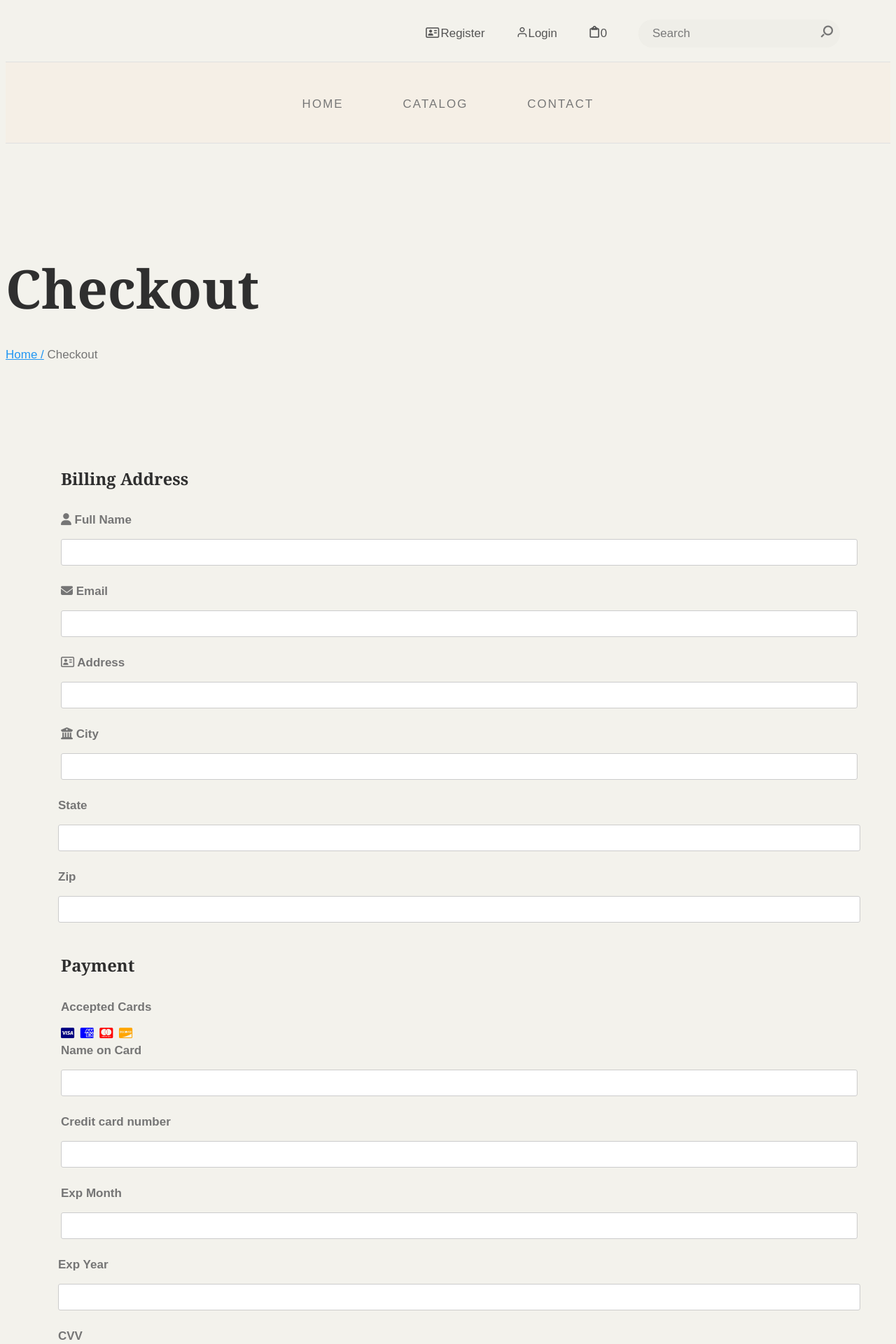
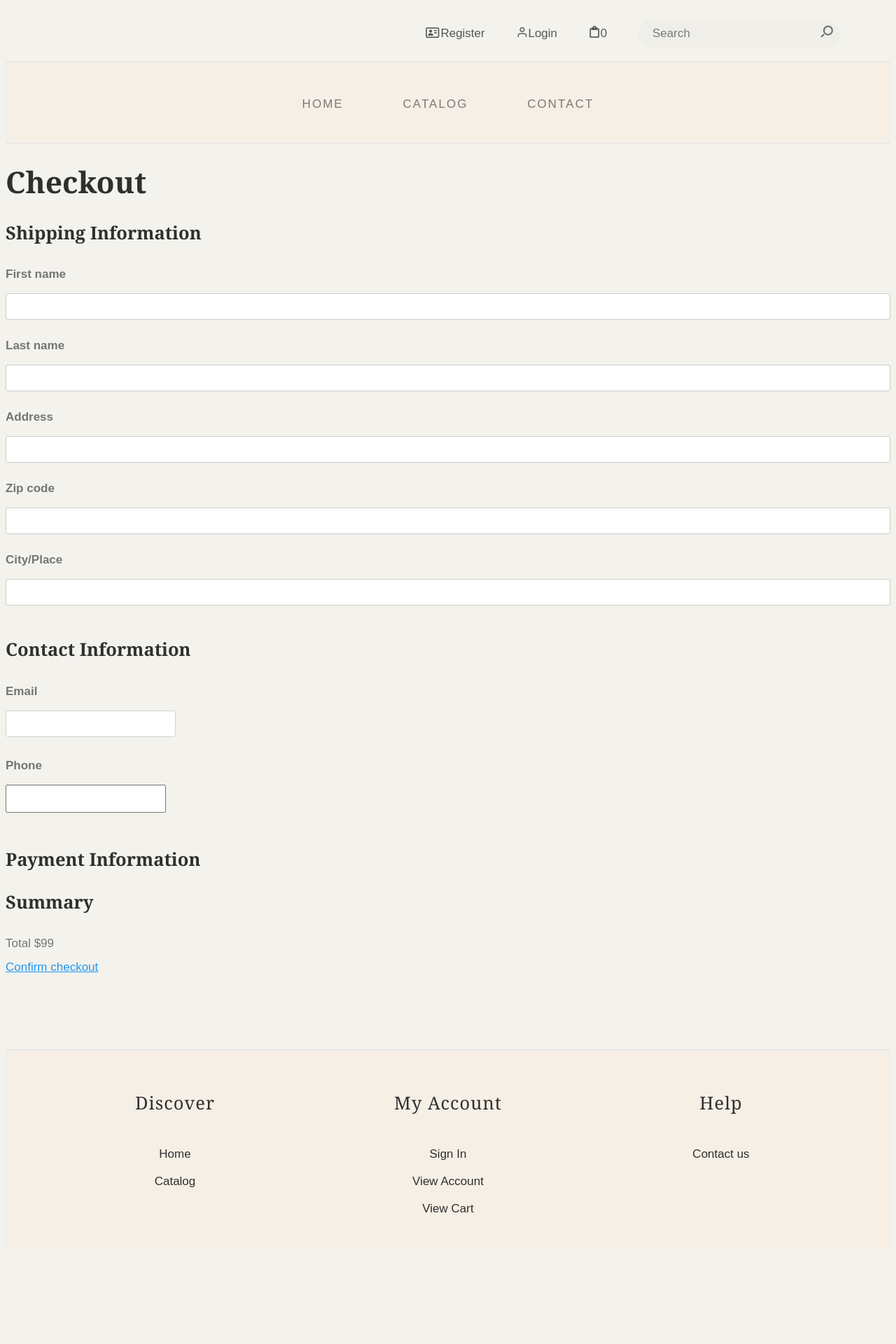
Before and after one commit to ztsv-av/CS492_GROUP5_BMS, a Django app: page /checkout in a window 1280 px wide. Shown: the top 1920 px of the page at 70% size. After the commit the page ends 1732 px from the top, so only its background shows below. Run offline with Django 4.2, Linux system fonts and the light colour scheme; some libraries are stand-ins or nearby versions; some web fonts are replaced.

Commit message:
working on cart...

```diff
--- a/bookstore/cart/templates/checkout.html
+++ b/bookstore/cart/templates/checkout.html
@@ -3,16 +3,84 @@
 
 {% include 'base/head.html' %}
 
-<div id="header-wrap">
-    {% include 'base/navbar.html' %}
-    {% include 'base/header.html' %}
-
-</div>
+{% include 'base/header_wrap.html' %}
 
 {% load static %}
 <link rel="stylesheet" type="text/css" href="{% static 'css/checkout.css' %}">
 
-<section>
+
+<div class="max-w-6xl mx-auto flex flex-wrap items-start py-6 px-6 xl:px-0">
+  <div class="products w-full lg:w-3/4">
+      <h1 class="mb-5 text-3xl">Checkout</h1>
+
+      <div class="w-full pr-6">
+          <div class="mb-6 p-6 bg-gray-100 rounded-xl">
+              <h2 class="mb-5 uppercase text-lg">Shipping information</h2>
+
+              <div class="flex space-x-6">
+                  <div class="w-1/2 mb-4">
+                      <label class="inline-block mb-2">First name</label>
+                      <input type="text" class="w-full p-5 rounded-xl">
+                  </div>
+
+                  <div class="w-1/2 mb-4">
+                      <label class="inline-block mb-2">Last name</label>
+                      <input type="text" class="w-full p-5 rounded-xl">
+                  </div>
+              </div>
+
+              <div class="mb-4">
+                  <label class="inline-block mb-2">Address</label>
+                  <input type="text" class="w-full p-5 rounded-xl">
+              </div>
+
+              <div class="flex space-x-6">
+                  <div class="w-1/2 mb-4">
+                      <label class="inline-block mb-2">Zip code</label>
+                      <input type="text" class="w-full p-5 rounded-xl">
+                  </div>
+
+                  <div class="w-1/2 mb-4">
+                      <label class="inline-block mb-2">City/Place</label>
+                      <input type="text" class="w-full p-5 rounded-xl">
+                  </div>
+              </div>
+          </div>
+
+          <div class="mb-6 p-6 bg-gray-100 rounded-xl">
+              <h2 class="mb-5 uppercase text-lg">Contact information</h2>
+
+              <div class="mb-4">
+                  <label class="inline-block mb-2">Email</label>
+                  <input type="email" class="w-full p-5 rounded-xl">
+              </div>
+
+              <div class="mb-4">
+                  <label class="inline-block mb-2">Phone</label>
+                  <input type="phone" class="w-full p-5 rounded-xl">
+              </div>
+          </div>
+
+          <div class="mb-6 p-6 bg-gray-100 rounded-xl">
+              <h2 class="mb-5 uppercase text-lg">Payment information</h2>
+          </div>
+      </div>
+  </div>
+
+  <div class="summary w-full w-1/4 p-6 bg-gray-100 rounded-xl mt-3">
+      <h2 class="uppercase text-lg mb-5">Summary</h2>
+
+      <div class="mb-6 flex justify-between">
+          <span class="font-semibold">Total</span>
+          <span>$99</span>
+      </div>
+
+      <a href="#" class="inline-block px-8 py-4 rounded-xl bg-purple-500 hover:bg-purple-700 text-white">Confirm checkout</a>
+  </div>
+</div>
+
+
+<!-- <section>
 	<div>
 		<div class="row">
 			<div class="col-md-12">
@@ -35,10 +103,6 @@
   <div class="col-75">
     <div class="container">
       <form action="/action_page.php">
-
-<!-- ----------------------------------------------------------------
-Customer information
----------------------------------------------------------------- -->
 
         <div class="row">
           <div class="col-50">
@@ -63,10 +127,6 @@ Customer information
               </div>
             </div>
           </div>
-
-<!-- ----------------------------------------------------------------
-Payment information
----------------------------------------------------------------- -->
 
           <div class="col-50">
             <h3>Payment</h3>
@@ -97,10 +157,6 @@ Payment information
             </div>
           </div>
 
-<!-- ----------------------------------------------------------------
-Continue to Checkout Button
----------------------------------------------------------------- -->
-
         </div>
         <label>
           <input type="checkbox" checked="checked" name="sameadr"> Shipping address same as billing
@@ -115,7 +171,7 @@ Continue to Checkout Button
 			</div>
 		</div>
 	</div>
-</section>
+</section> -->
 
 
 {% include 'base/footer.html' %}
--- a/bookstore/cart/urls.py
+++ b/bookstore/cart/urls.py
@@ -4,7 +4,7 @@ from . import views
 urlpatterns = [
     path('cart/', views.cart, name='cart'),
     path('add_to_cart/<int:book_id>/', views.add_to_cart, name='add_to_cart'),
-    # path('checkout', views.checkout, name='checkout'),
+    path('checkout/', views.checkout, name='checkout'),
     # path('update_cart/<int:book_id>/<str:action>.', views.update_cart, name='update_cart'),
     # path('hx_menu_cart', views.hx_menu_cart, name='hx_menu_cart'),
     # path('hx_cart_total', views.hx_cart_total, name='hx_cart_total'),
--- a/bookstore/cart/views.py
+++ b/bookstore/cart/views.py
@@ -63,7 +63,7 @@ def update_cart(request, book_id, action):
 @login_required
 def checkout(request):
 
-    return render(request, 'cart/checkout.html')
+    return render(request, 'checkout.html')
 
 
 def hx_menu_cart(request):
--- a/bookstore/website/templates/single.html
+++ b/bookstore/website/templates/single.html
@@ -31,7 +31,7 @@
                         {{book.description}}
                     </p>
 
-                    <h2 style="text-align: center;"">${{book.price}}</h2>
+                    <h2 style="text-align: center;">${{book.price}}</h2>
 
                     <a
                         style="text-decoration: none"
```
Also changed, not shown: bookstore/cart/templates/cart.html (+60 -0 lines).
